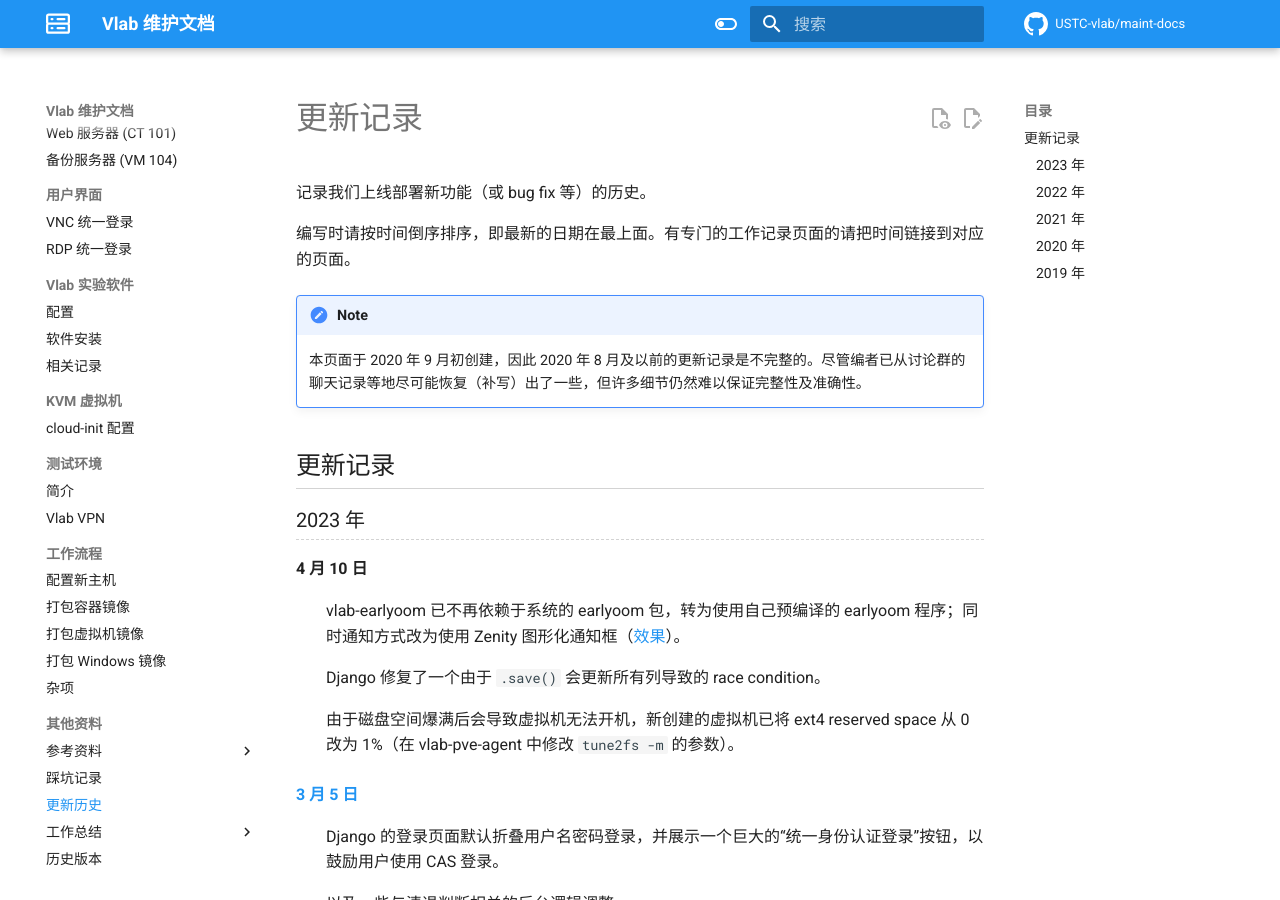
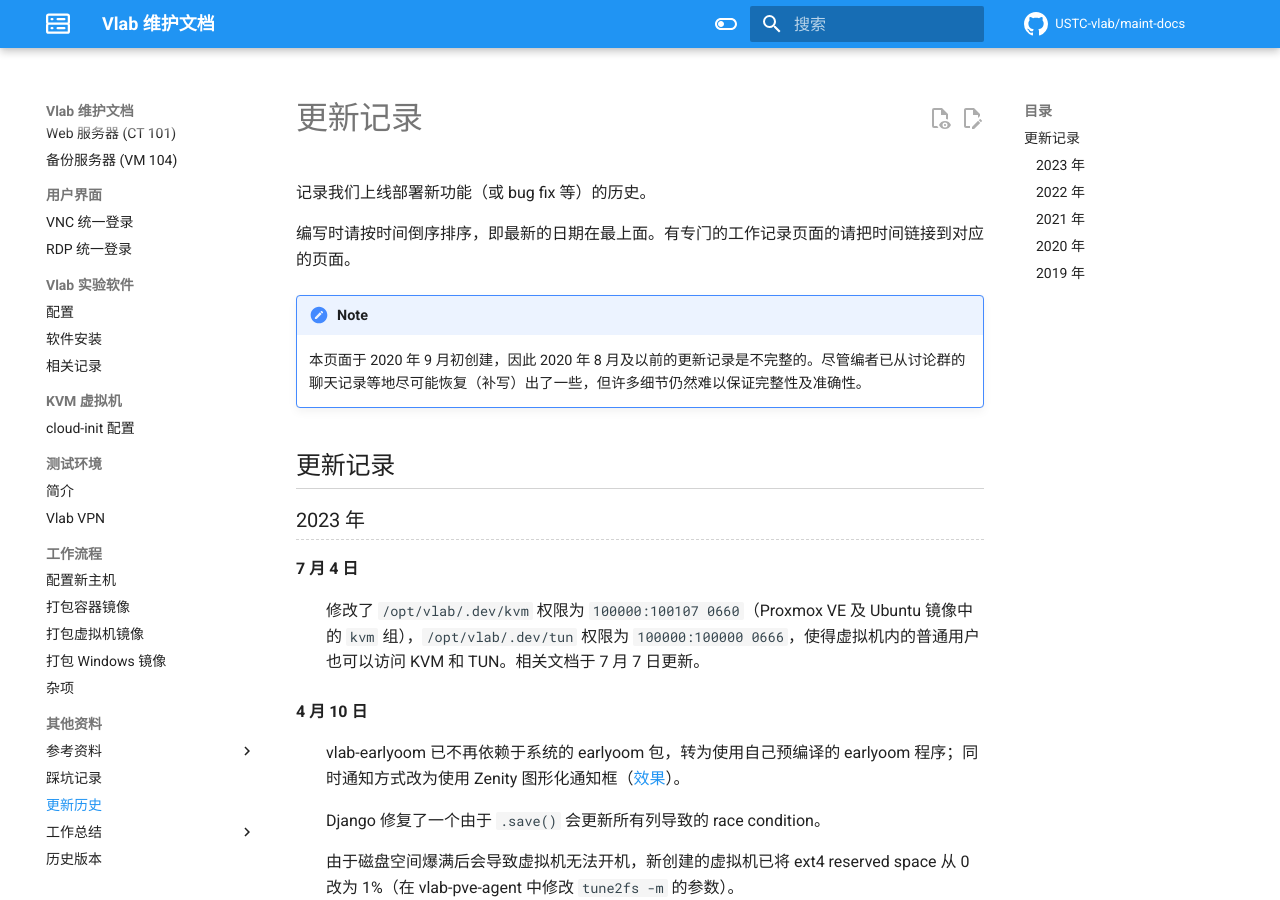
Before and after one commit to USTC-vlab/maint-docs, an MkDocs documentation site: the page built from docs/changelog.md, in a window 1280 px wide and 900 px high. Built offline with MkDocs 1.6.1 and Material for MkDocs 9.7.7, drawn with Linux system fonts in a browser that asks for light colours; comment, search, counter and statistics services are not loaded.

Commit message:
changelog: Add /dev/{kvm,net/tun} permission change

```diff
--- a/docs/changelog.md
+++ b/docs/changelog.md
@@ -11,6 +11,10 @@
 ## 更新记录
 
 ### 2023 年
+
+7 月 4 日
+
+:   修改了 `/opt/vlab/.dev/kvm` 权限为 `100000:100107 0660`（Proxmox VE 及 Ubuntu 镜像中的 `kvm` 组），`/opt/vlab/.dev/tun` 权限为 `100000:100000 0666`，使得虚拟机内的普通用户也可以访问 KVM 和 TUN。相关文档于 7 月 7 日更新。
 
 4 月 10 日
 
```
